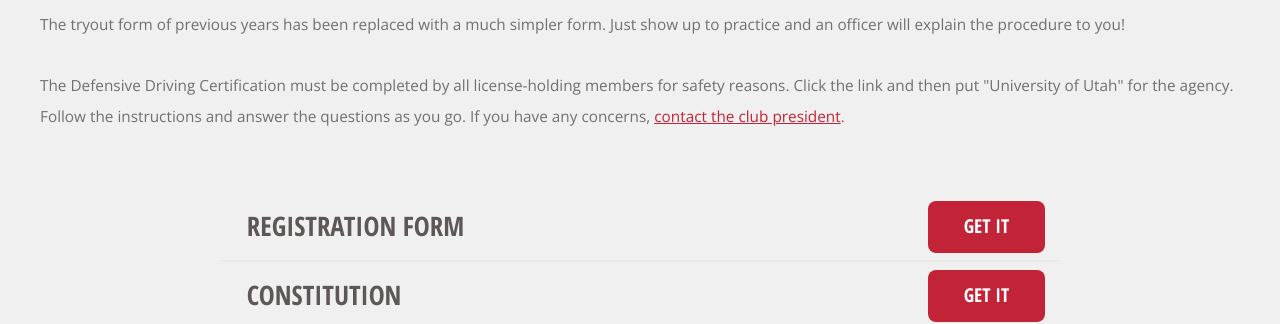
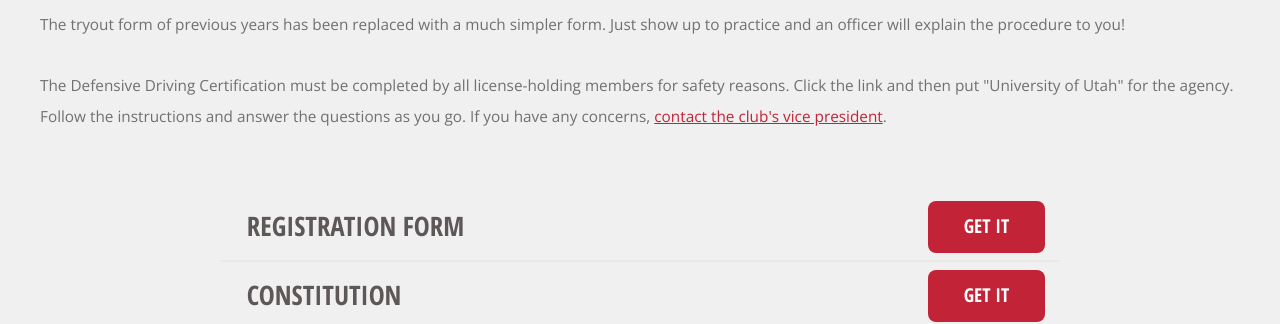
Before and after one commit to utahclubswimming/utahclubswimming.github.io, a Jekyll site: the page built from join.html, in a window 1280 px wide and 900 px high, scrolled down 1712 px. Shown: the part 154-478 px from the top of the window. Built offline with Jekyll 4.4.1, drawn with Linux system fonts in a browser that asks for light colours.

Commit message:
Resolves #153
Updated the point of contact for driver certification.

```diff
--- a/join.html
+++ b/join.html
@@ -97,7 +97,7 @@ permalink: /join/
                         The Defensive Driving Certification must be completed by all license-holding members
                         for safety reasons. Click the link and then put "University of Utah" for the agency.
                         Follow the instructions and answer the questions as you go. If you have any concerns,
-                        <a href="mailto:president@utahclubswimming.com">contact the club president</a>.
+                        <a href="mailto:vicepresident@utahclubswimming.com">contact the club's vice president</a>.
                     </p>
                 </section>
 
```
